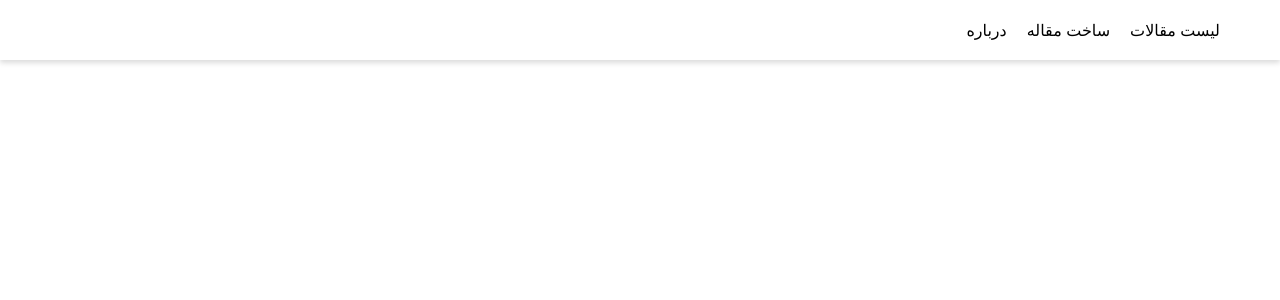
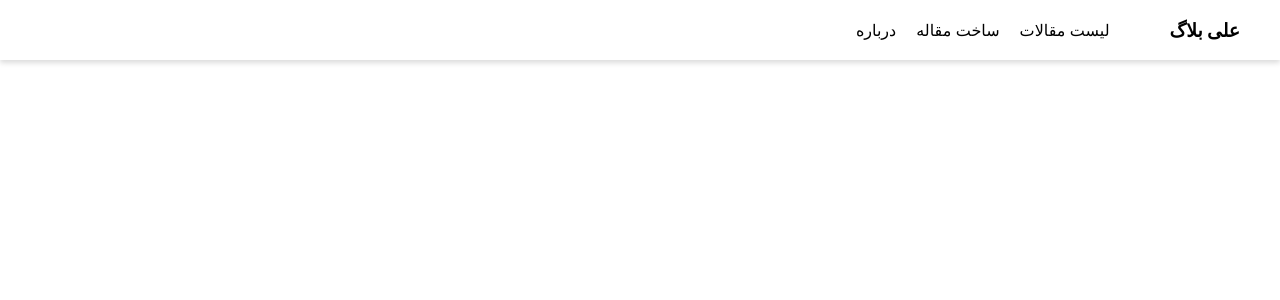
Before and after one commit to ahm1377/blog, a React (Create React App) app: page / in a window 1280 px wide. Shown: the top 300 px of the page. Built offline with nearby package versions, Linux system fonts and the light colour scheme.

Commit message:
add site name with variable

```diff
--- a/src/components/navbar/Navbar.jsx
+++ b/src/components/navbar/Navbar.jsx
@@ -1,8 +1,10 @@
 import styled from "./Navbar.module.css"
 
 function Navbar(){
-    return(
+  let title="علی بلاگ"
+  return(
       <div className={styled.header}>
+        <h3>{title}</h3>
         <ul>
           <li>لیست مقالات</li>
           <li>ساخت مقاله</li>
--- a/src/components/navbar/Navbar.module.css
+++ b/src/components/navbar/Navbar.module.css
@@ -5,6 +5,8 @@
     display: flex;
     justify-content: end;
     align-items: center;
+    flex-direction: row-reverse;
+    padding: 0 40px;
 }
 .header ul{
     display: flex;
```
